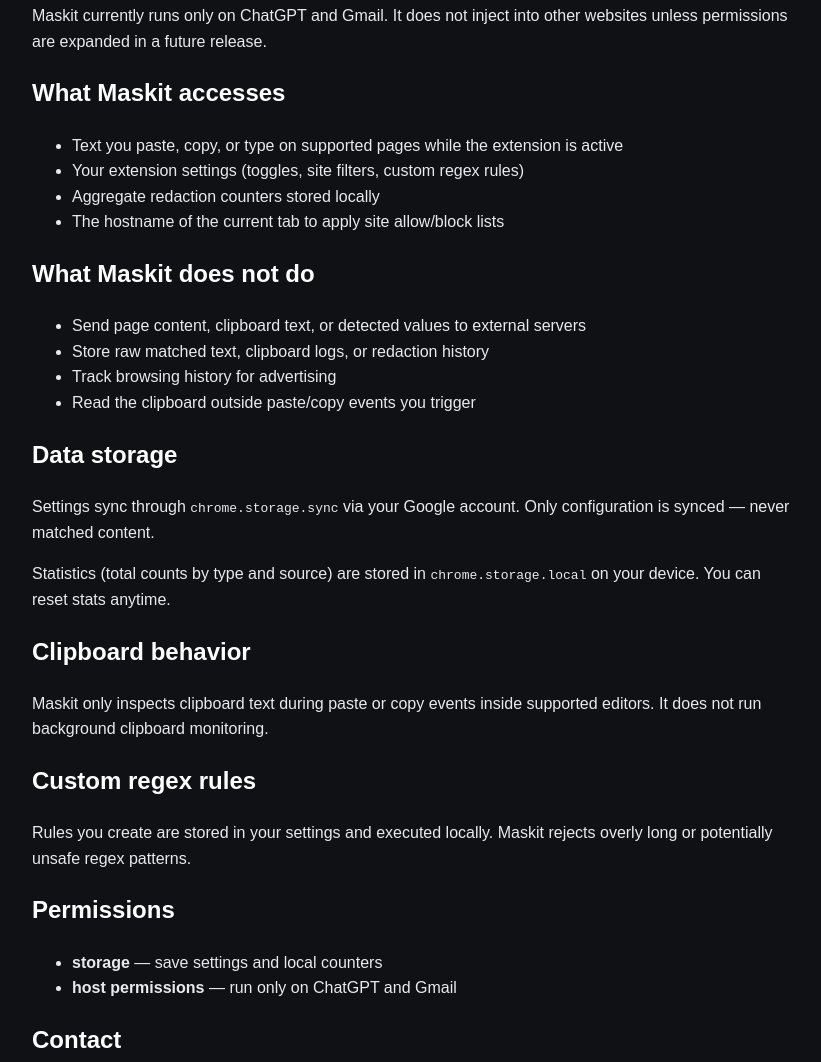
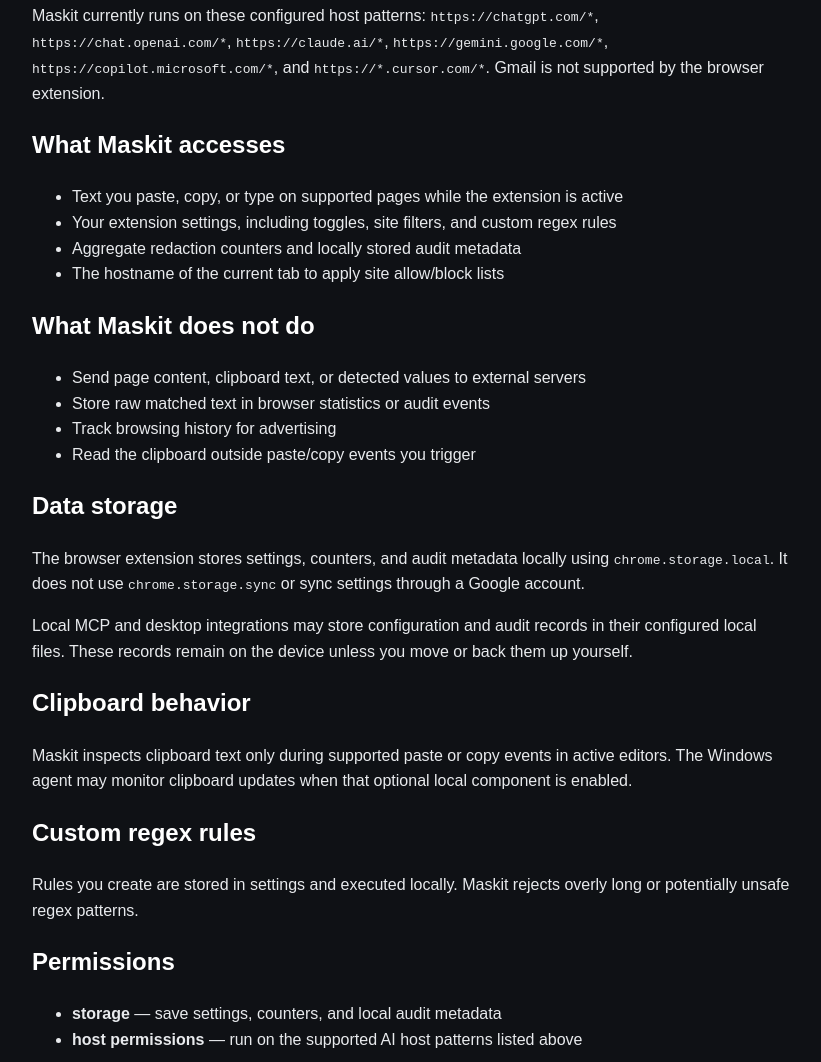
Before and after one commit to designx-studio/MaskIt, a browser extension: page privacy-policy.html in a window 1280 px wide. Shown: the part 344-1406 px from the top of the page, without its empty margins (228-1049 px from the left). Drawn offline with Linux system fonts and the light colour scheme.

Commit message:
docs: align privacy policy with extension behavior

```diff
--- a/privacy-policy.html
+++ b/privacy-policy.html
@@ -5,96 +5,34 @@
     <meta name="viewport" content="width=device-width, initial-scale=1" />
     <title>Maskit Privacy Policy</title>
     <style>
-      body {
-        margin: 0;
-        font-family: Arial, sans-serif;
-        background: #0f1115;
-        color: #e8eaed;
-        line-height: 1.6;
-      }
-      main {
-        max-width: 760px;
-        margin: 40px auto;
-        padding: 0 20px 60px;
-      }
-      h1, h2 { color: #fff; }
-      a { color: #00b894; }
-      .muted { color: #9aa4b2; }
-      .callout {
-        background: #171a21;
-        border: 1px solid #252933;
-        border-radius: 12px;
-        padding: 16px;
-        margin: 20px 0;
-      }
+      body { margin: 0; font-family: Arial, sans-serif; background: #0f1115; color: #e8eaed; line-height: 1.6; }
+      main { max-width: 760px; margin: 40px auto; padding: 0 20px 60px; }
+      h1, h2 { color: #fff; } a { color: #00b894; } .muted { color: #9aa4b2; }
+      .callout { background: #171a21; border: 1px solid #252933; border-radius: 12px; padding: 16px; margin: 20px 0; }
     </style>
   </head>
   <body>
     <main>
       <h1>Maskit Privacy Policy</h1>
-      <p class="muted">Last updated: June 29, 2026</p>
-
-      <div class="callout">
-        <strong>Local processing only.</strong> Maskit helps reduce accidental exposure of
-        sensitive data. It does not guarantee protection. All detection happens in your
-        browser. We do not collect, transmit, or sell your page content or clipboard data.
-      </div>
-
+      <p class="muted">Last updated: July 28, 2026</p>
+      <div class="callout"><strong>Local processing only.</strong> Maskit helps reduce accidental exposure of sensitive data. It does not guarantee protection. Detection happens locally in the browser and connected local adapters. We do not collect, transmit, or sell your page content or clipboard data.</div>
       <h2>Supported sites</h2>
-      <p>
-        Maskit currently runs only on ChatGPT and Gmail. It does not inject into other
-        websites unless permissions are expanded in a future release.
-      </p>
-
+      <p>Maskit currently runs on these configured host patterns: <code>https://chatgpt.com/*</code>, <code>https://chat.openai.com/*</code>, <code>https://claude.ai/*</code>, <code>https://gemini.google.com/*</code>, <code>https://copilot.microsoft.com/*</code>, and <code>https://*.cursor.com/*</code>. Gmail is not supported by the browser extension.</p>
       <h2>What Maskit accesses</h2>
-      <ul>
-        <li>Text you paste, copy, or type on supported pages while the extension is active</li>
-        <li>Your extension settings (toggles, site filters, custom regex rules)</li>
-        <li>Aggregate redaction counters stored locally</li>
-        <li>The hostname of the current tab to apply site allow/block lists</li>
-      </ul>
-
+      <ul><li>Text you paste, copy, or type on supported pages while the extension is active</li><li>Your extension settings, including toggles, site filters, and custom regex rules</li><li>Aggregate redaction counters and locally stored audit metadata</li><li>The hostname of the current tab to apply site allow/block lists</li></ul>
       <h2>What Maskit does not do</h2>
-      <ul>
-        <li>Send page content, clipboard text, or detected values to external servers</li>
-        <li>Store raw matched text, clipboard logs, or redaction history</li>
-        <li>Track browsing history for advertising</li>
-        <li>Read the clipboard outside paste/copy events you trigger</li>
-      </ul>
-
+      <ul><li>Send page content, clipboard text, or detected values to external servers</li><li>Store raw matched text in browser statistics or audit events</li><li>Track browsing history for advertising</li><li>Read the clipboard outside paste/copy events you trigger</li></ul>
       <h2>Data storage</h2>
-      <p>
-        Settings sync through <code>chrome.storage.sync</code> via your Google account.
-        Only configuration is synced — never matched content.
-      </p>
-      <p>
-        Statistics (total counts by type and source) are stored in
-        <code>chrome.storage.local</code> on your device. You can reset stats anytime.
-      </p>
-
+      <p>The browser extension stores settings, counters, and audit metadata locally using <code>chrome.storage.local</code>. It does not use <code>chrome.storage.sync</code> or sync settings through a Google account.</p>
+      <p>Local MCP and desktop integrations may store configuration and audit records in their configured local files. These records remain on the device unless you move or back them up yourself.</p>
       <h2>Clipboard behavior</h2>
-      <p>
-        Maskit only inspects clipboard text during paste or copy events inside supported
-        editors. It does not run background clipboard monitoring.
-      </p>
-
+      <p>Maskit inspects clipboard text only during supported paste or copy events in active editors. The Windows agent may monitor clipboard updates when that optional local component is enabled.</p>
       <h2>Custom regex rules</h2>
-      <p>
-        Rules you create are stored in your settings and executed locally. Maskit rejects
-        overly long or potentially unsafe regex patterns.
-      </p>
-
+      <p>Rules you create are stored in settings and executed locally. Maskit rejects overly long or potentially unsafe regex patterns.</p>
       <h2>Permissions</h2>
-      <ul>
-        <li><strong>storage</strong> — save settings and local counters</li>
-        <li><strong>host permissions</strong> — run only on ChatGPT and Gmail</li>
-      </ul>
-
+      <ul><li><strong>storage</strong> — save settings, counters, and local audit metadata</li><li><strong>host permissions</strong> — run on the supported AI host patterns listed above</li></ul>
       <h2>Contact</h2>
-      <p>
-        For privacy questions, contact the extension publisher through the Chrome Web Store
-        listing support channel.
-      </p>
+      <p>For privacy questions, contact the extension publisher through the Chrome Web Store listing support channel.</p>
     </main>
   </body>
 </html>
```
